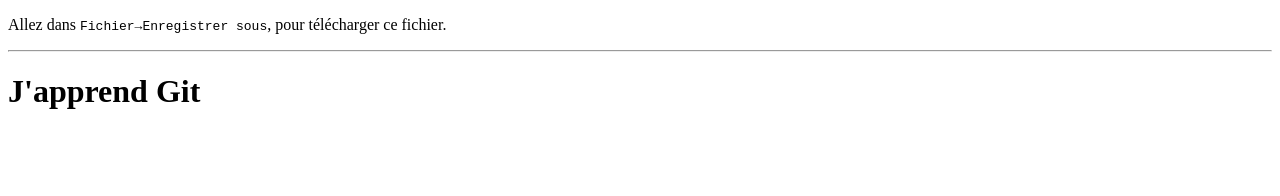
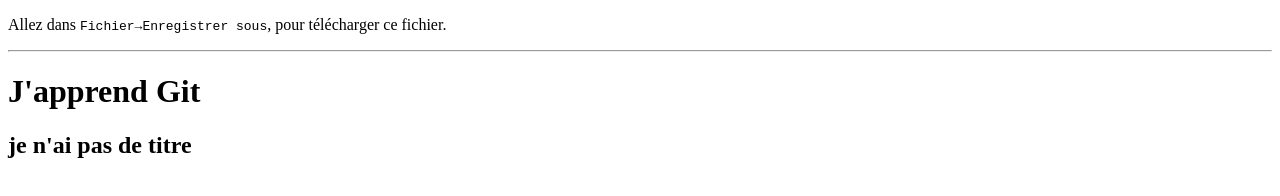
Before and after one commit to niry1/helloWorld, a plain HTML site: page index.html in a window 1280 px wide. Drawn offline with Linux system fonts and the light colour scheme.

Commit message:
Ajout de <h2> dans <body>

```diff
--- a/index.html
+++ b/index.html
@@ -20,5 +20,8 @@
 <h1>
 J'apprend Git
 </h1>
+<h2>
+je n'ai pas de titre
+</h2>
 </body>
 </html>
```
